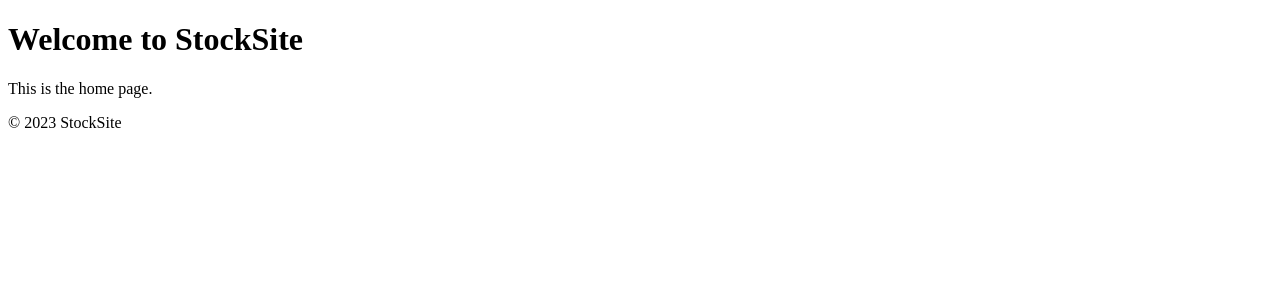
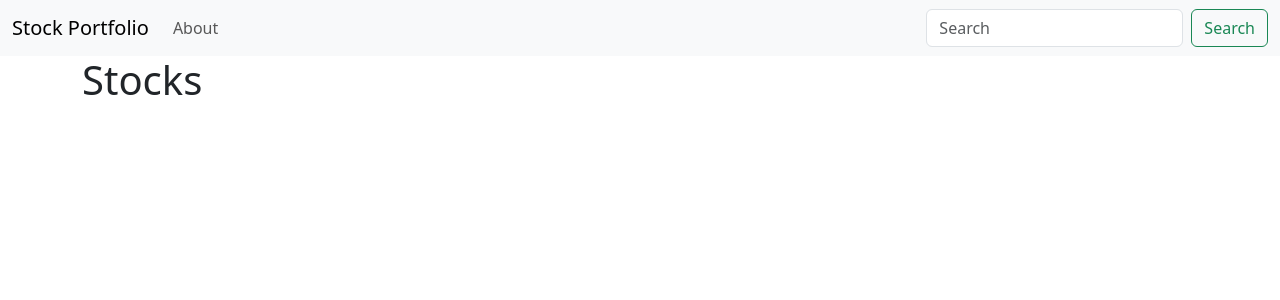
Before and after one commit to RJL1210/stockSite, a Django app: page / in a window 1280 px wide. Shown: the top 300 px of the page. Run offline with Django 5.2, Linux system fonts and the light colour scheme.

Commit message:
bootstrap navbar

```diff
--- /dev/null
+++ b/stocks/graphs/templates/base.html
@@ -0,0 +1,57 @@
+<!DOCTYPE html>
+<html lang="en">
+  <head>
+    <meta charset="utf-8" />
+    <meta name="viewport" content="width=device-width, initial-scale=1" />
+    <title>Stock Portfolio</title>
+    <link
+      href="https://cdn.jsdelivr.net/npm/bootstrap@5.3.3/dist/css/bootstrap.min.css"
+      rel="stylesheet"
+      integrity="sha384-QWTKZyjpPEjISv5WaRU9OFeRpok6YctnYmDr5pNlyT2bRjXh0JMhjY6hW+ALEwIH"
+      crossorigin="anonymous"
+    />
+  </head>
+  <body>
+    <nav class="navbar navbar-expand-lg bg-body-tertiary">
+      <div class="container-fluid">
+        <a class="navbar-brand" href="{% url 'home' %}">Stock Portfolio</a>
+        <button
+          class="navbar-toggler"
+          type="button"
+          data-bs-toggle="collapse"
+          data-bs-target="#navbarSupportedContent"
+          aria-controls="navbarSupportedContent"
+          aria-expanded="false"
+          aria-label="Toggle navigation"
+        >
+          <span class="navbar-toggler-icon"></span>
+        </button>
+        <div class="collapse navbar-collapse" id="navbarSupportedContent">
+          <ul class="navbar-nav me-auto mb-2 mb-lg-0">
+            <li class="nav-item">
+              <a class="nav-link" href="{% url 'about' %}">About</a>
+            </li>
+          </ul>
+          <form class="d-flex" role="search">
+            <input
+              class="form-control me-2"
+              type="search"
+              placeholder="Search"
+              aria-label="Search"
+            />
+            <button class="btn btn-outline-success" type="submit">
+              Search
+            </button>
+          </form>
+        </div>
+      </div>
+    </nav>
+
+    <div class="container">{% block content %} {% endblock %}</div>
+    <script
+      src="https://cdn.jsdelivr.net/npm/bootstrap@5.3.3/dist/js/bootstrap.bundle.min.js"
+      integrity="sha384-YvpcrYf0tY3lHB60NNkmXc5s9fDVZLESaAA55NDzOxhy9GkcIdslK1eN7N6jIeHz"
+      crossorigin="anonymous"
+    ></script>
+  </body>
+</html>
--- a/stocks/graphs/templates/home.html
+++ b/stocks/graphs/templates/home.html
@@ -1,20 +1,5 @@
-<!DOCTYPE html>
-<html lang="en">
-  <head>
-    <meta charset="UTF-8" />
-    <meta name="viewport" content="width=device-width, initial-scale=1.0" />
-    <title>Home</title>
-    <link rel="stylesheet" href="" />
-  </head>
-  <body>
-    <header>
-      <h1>Welcome to StockSite</h1>
-    </header>
-    <main>
-      <p>This is the home page.</p>
-    </main>
-    <footer>
-      <p>&copy; 2023 StockSite</p>
-    </footer>
-  </body>
-</html>
+{% extends 'base.html' %} {% block content %}
+
+<h1>Stocks</h1>
+
+{% endblock %}
--- a/stocks/graphs/urls.py
+++ b/stocks/graphs/urls.py
@@ -3,6 +3,6 @@ from . import views
 
 urlpatterns = [
     path('', views.home, name='home'),
-    path('about/', views.about, name='about')
+    path('about.html/', views.about, name='about')
 
 ]
```
Also changed, not shown: stocks/graphs/templates/about.html (+5 -20 lines).
